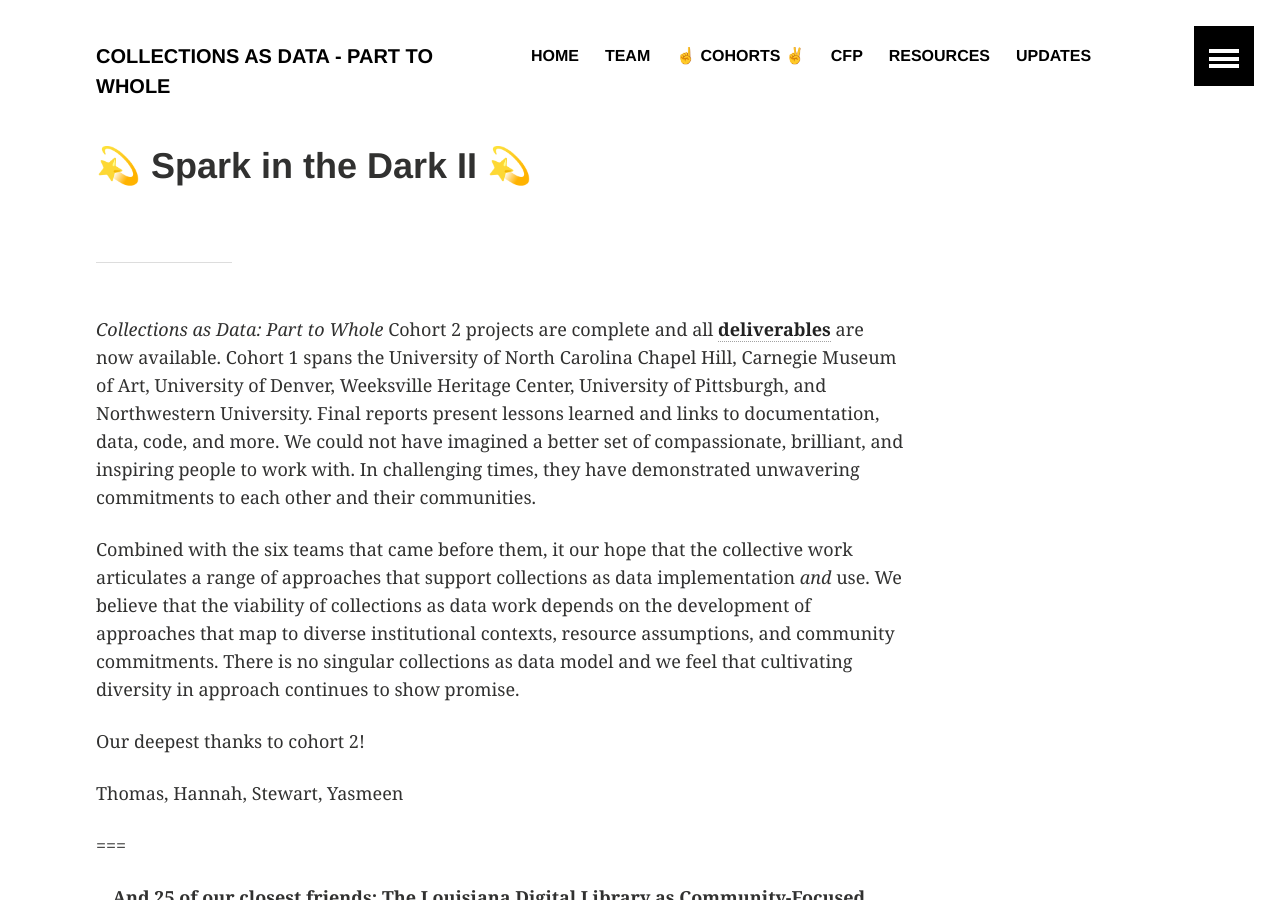
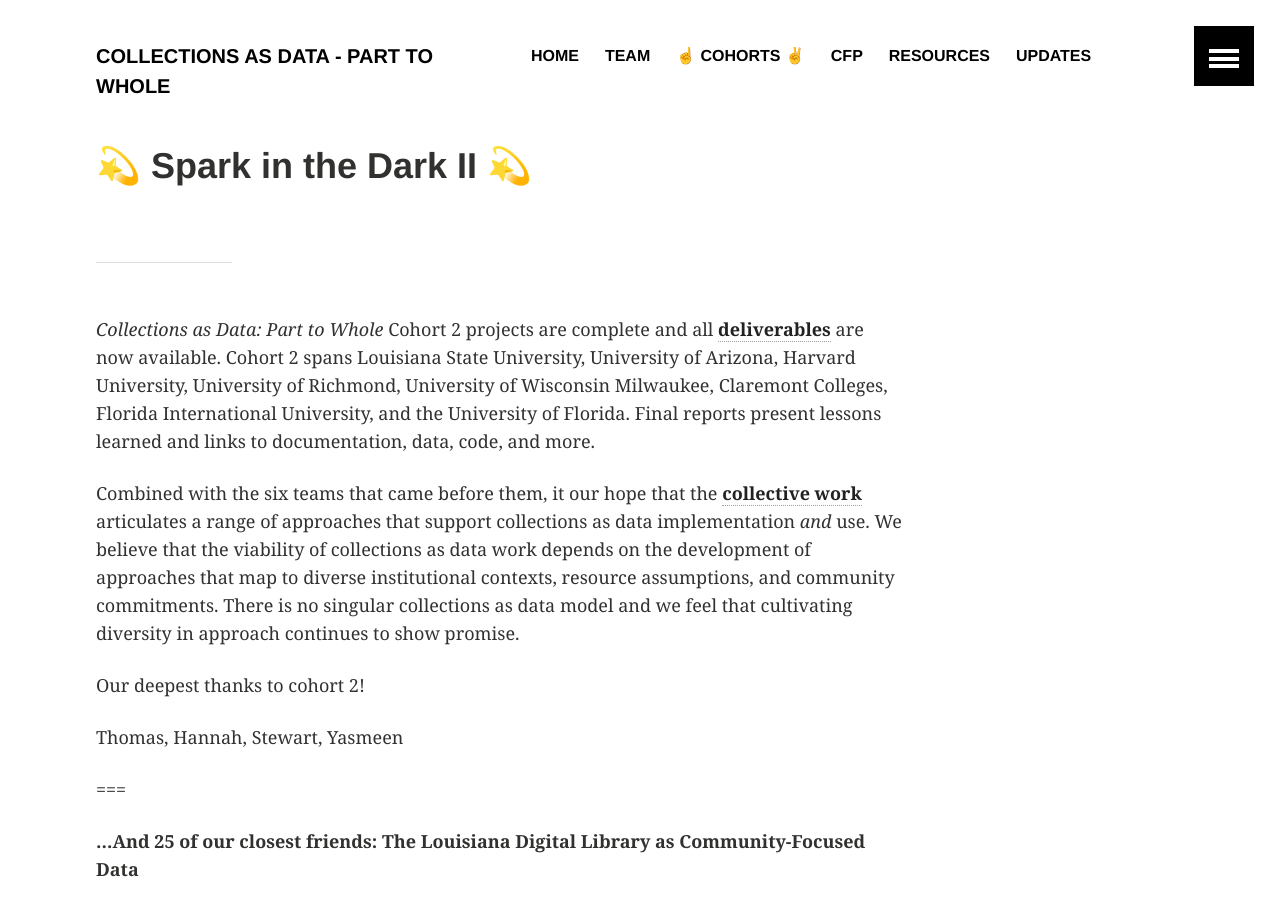
Before and after one commit to collectionsasdata/part2whole, a Jekyll site: the page built from _posts/2022-08-02-cohort2.markdown, in a window 1280 px wide and 900 px high. Built offline with Jekyll 4.4.1, drawn with Linux system fonts in a browser that asks for light colours.

Commit message:
Update 2022-08-02-cohort2.markdown

```diff
--- a/_posts/2022-08-02-cohort2.markdown
+++ b/_posts/2022-08-02-cohort2.markdown
@@ -6,9 +6,9 @@ teaser: "Cohort 2 projects complete"
 ---
 ---
 
-*Collections as Data: Part to Whole* Cohort 2 projects are complete and all [**deliverables**](https://osf.io/r9n3s/wiki/home/) are now available. Cohort 1 spans the University of North Carolina Chapel Hill, Carnegie Museum of Art, University of Denver, Weeksville Heritage Center, University of Pittsburgh, and Northwestern University. Final reports present lessons learned and links to documentation, data, code, and more. We could not have imagined a better set of compassionate, brilliant, and inspiring people to work with. In challenging times, they have demonstrated unwavering commitments to each other and their communities.
+*Collections as Data: Part to Whole* Cohort 2 projects are complete and all [**deliverables**](https://osf.io/r9n3s/wiki/home/) are now available. Cohort 2 spans Louisiana State University, University of Arizona, Harvard University, University of Richmond, University of Wisconsin Milwaukee, Claremont Colleges, Florida International University, and the University of Florida. Final reports present lessons learned and links to documentation, data, code, and more.
 
-Combined with the six teams that came before them, it our hope that the collective work articulates a range of approaches that support collections as data implementation *and* use. We believe that the viability of collections as data work depends on the development of approaches that map to diverse institutional contexts, resource assumptions, and community commitments. There is no singular collections as data model and we feel that cultivating diversity in approach continues to show promise.
+Combined with the six teams that came before them, it our hope that the [**collective work**](https://osf.io/r9n3s/wiki/home/) articulates a range of approaches that support collections as data implementation *and* use. We believe that the viability of collections as data work depends on the development of approaches that map to diverse institutional contexts, resource assumptions, and community commitments. There is no singular collections as data model and we feel that cultivating diversity in approach continues to show promise.
 
 Our deepest thanks to cohort 2!
 
```
